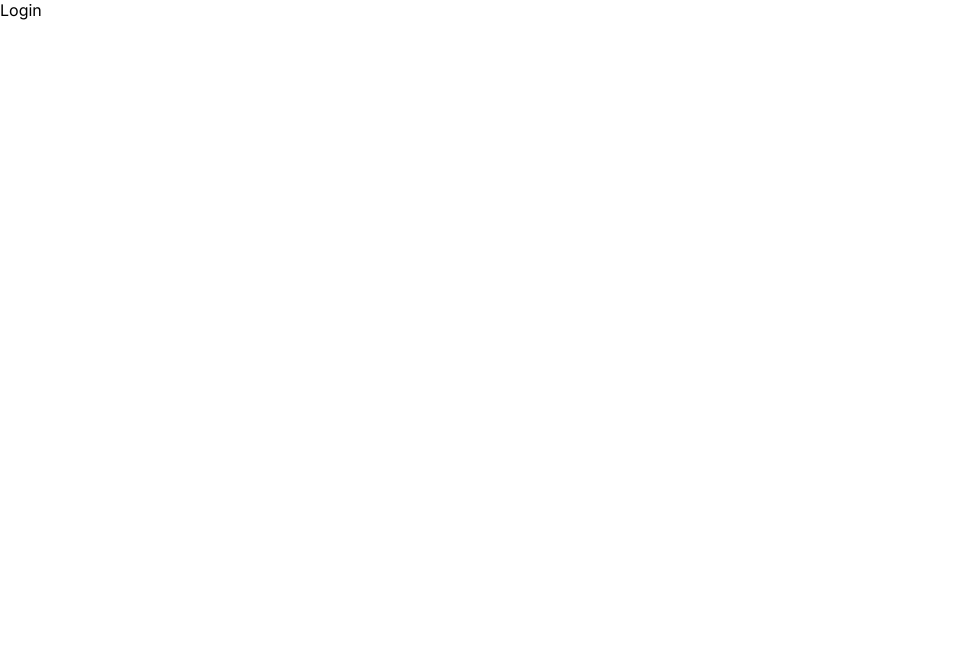
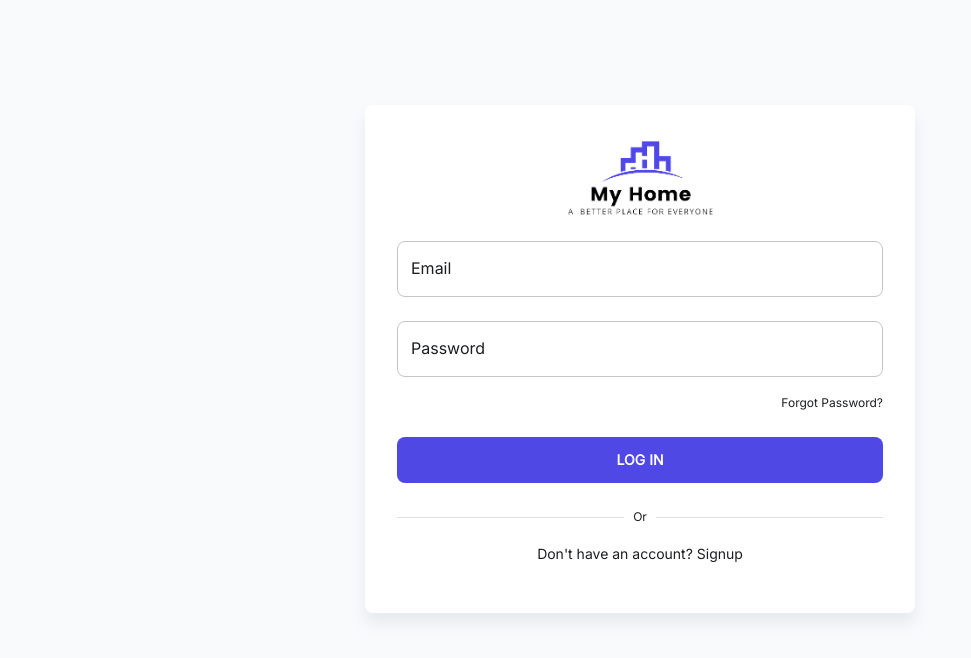
Before and after one commit to HarshSBhatt/My-Home-Solutions, a React (Create React App) app: page /login in a window 1280 px wide. Shown: the top 658 px of the page, without its empty margins (0-971 px from the left). Built offline with nearby package versions, Linux system fonts and the light colour scheme.

Commit message:
login created

```diff
--- a/package.json
+++ b/package.json
@@ -5,8 +5,10 @@
   "dependencies": {
     "@emotion/react": "^11.7.1",
     "@emotion/styled": "^11.6.0",
+    "@hookform/resolvers": "^2.8.8",
     "@mui/icons-material": "^5.3.1",
     "@mui/material": "^5.4.0",
+    "@mui/styles": "^5.4.2",
     "@testing-library/jest-dom": "^5.16.2",
     "@testing-library/react": "^12.1.2",
     "@testing-library/user-event": "^13.5.0",
@@ -16,7 +18,8 @@
     "react-hook-form": "^7.26.1",
     "react-router-dom": "^6.2.1",
     "react-scripts": "5.0.0",
-    "web-vitals": "^2.1.4"
+    "web-vitals": "^2.1.4",
+    "yup": "^0.32.11"
   },
   "scripts": {
     "start": "react-scripts start",
--- a/src/common/constants.js
+++ b/src/common/constants.js
@@ -4,6 +4,7 @@ export const ROUTES = {
   HOME: "/",
   LOGIN: "/login",
   LOGOUT: "/logout",
+  FORGOT_PASSWORD: "/forgot-password",
   SIGNUP: "/register",
   // Dashboard Routes
   MAIN: "/app/*",
--- a/src/common/theme.js
+++ b/src/common/theme.js
@@ -23,6 +23,9 @@ const theme = createTheme({
   typography: {
     useNextVariants: true,
     fontFamily: ["Inter", "sans-serif"].join(","),
+    allVariants: {
+      color: "#1c1e21",
+    },
   },
 });
 
--- /dev/null
+++ b/src/common/validationSchema.js
@@ -0,0 +1,11 @@
+import * as yup from "yup";
+
+export const LoginSchema = yup.object().shape({
+  email: yup
+    .string()
+    .trim()
+    .email("Please enter valid email")
+    .required("Please enter your email"),
+
+  password: yup.string().required("Please Enter your password"),
+});
--- a/src/index.css
+++ b/src/index.css
@@ -6,7 +6,13 @@
   font-family: "Inter", sans-serif;
 }
 
+a {
+  text-decoration: none;
+  color: unset;
+}
+
 body {
+  background-color: rgb(249, 250, 252);
   margin: 0;
   -webkit-font-smoothing: antialiased;
   -moz-osx-font-smoothing: grayscale;
--- /dev/null
+++ b/src/modules/auth/components/ForgotPassword.js
@@ -0,0 +1,7 @@
+import React from "react";
+
+function ForgotPassword() {
+  return <div>ForgotPassword</div>;
+}
+
+export default ForgotPassword;
--- a/src/modules/auth/login/index.js
+++ b/src/modules/auth/login/index.js
@@ -1,7 +1,197 @@
-import React from "react";
+import {
+  Box,
+  Button,
+  Grid,
+  TextField,
+  Typography,
+  Divider,
+} from "@mui/material";
+import { makeStyles } from "@mui/styles";
+import { useForm } from "react-hook-form";
+import { yupResolver } from "@hookform/resolvers/yup";
+import * as ActionTypes from "common/actionTypes";
+
+import React, { useState, forwardRef, useEffect } from "react";
+import logo from "assets/images/logo.png";
+import api from "common/api";
+import Snackbar from "@mui/material/Snackbar";
+import MuiAlert from "@mui/material/Alert";
+import { Link, useNavigate } from "react-router-dom";
+import { AppContext } from "AppContext";
+import { useContext } from "react";
+import { LoginSchema } from "common/validationSchema";
+import { ROUTES } from "common/constants";
+
+const EAlert = forwardRef(function Alert(props, ref) {
+  return <MuiAlert elevation={6} ref={ref} variant="filled" {...props} />;
+});
+
+const useStyles = makeStyles((theme) => ({
+  root: {
+    paddingTop: 105,
+    paddingBottom: 105,
+    paddingRight: 16,
+    paddingLeft: 16,
+    maxWidth: 550,
+    marginLeft: "auto",
+    marginRight: "auto",
+    display: "flex",
+    flexDirection: "column",
+    justifyContent: "center",
+    alignItems: "center",
+  },
+  paper: {
+    backgroundColor: "#fff",
+    transition: "box-shadow 300ms cubic-bezier(0.4, 0, 0.2, 1) 0ms",
+    padding: theme.spacing(4),
+    boxShadow: "rgb(100 116 139 / 12%) 0px 10px 15px",
+    borderRadius: 8,
+  },
+  form: {
+    width: "100%",
+  },
+  formGrid: {
+    display: "flex",
+    flexDirection: "column",
+  },
+  inputGrid: {
+    margin: "16px 0px 8px",
+  },
+  submit: {
+    padding: "20px",
+  },
+  buttonBox: {
+    margin: "24px 0px 8px",
+    "& button": {
+      padding: "11px 22px",
+      fontWeight: 600,
+    },
+  },
+}));
 
 function Login() {
-  return <div>Login</div>;
+  const {
+    state: { authenticated },
+    dispatch,
+  } = useContext(AppContext);
+  const [loading, setLoading] = useState(false);
+  const [open, setOpen] = useState(false);
+  const classes = useStyles();
+  const navigate = useNavigate();
+
+  useEffect(() => {
+    if (authenticated) {
+      navigate("/");
+    }
+    // eslint-disable-next-line
+  }, [authenticated]);
+
+  const {
+    register,
+    formState: { errors },
+    handleSubmit,
+  } = useForm({
+    resolver: yupResolver(LoginSchema),
+  });
+
+  const onSubmit = async (formData) => {
+    setLoading(true);
+    try {
+      const res = await api.post("/users/login", formData);
+      const { data } = res;
+      if (data.status === true) {
+        dispatch({ type: ActionTypes.SET_CURRENT_USER, data: formData.email });
+        dispatch({ type: ActionTypes.SET_AUTHENTICATED, data: true });
+      }
+    } catch (error) {
+      setOpen(true);
+    } finally {
+      setLoading(false);
+    }
+  };
+
+  const handleClose = (event, reason) => {
+    if (reason === "clickaway") {
+      return;
+    }
+
+    setOpen(false);
+  };
+
+  return (
+    <Box className={classes.root} container>
+      <Snackbar open={open} autoHideDuration={6000} onClose={handleClose}>
+        <EAlert onClose={handleClose} severity="error" sx={{ width: "100%" }}>
+          Invalid email or password
+        </EAlert>
+      </Snackbar>
+      <div className={classes.paper}>
+        <Box pb={3} display="flex" justifyContent="center">
+          <img src={logo} alt="My Home" height={80} />
+        </Box>
+        <form className={classes.form} onSubmit={handleSubmit(onSubmit)}>
+          <Grid className={classes.formGrid} container spacing={3}>
+            <Grid className={classes.inputGrid} item xs={12} sm={12}>
+              <TextField
+                {...register("email")}
+                variant="outlined"
+                fullWidth
+                label="Email"
+                name="email"
+                autoComplete="off"
+                error={!!errors.email}
+                helperText={errors.email ? errors.email.message : ""}
+              />
+            </Grid>
+            <Grid className={classes.inputGrid} item xs={12} sm={12}>
+              <TextField
+                {...register("password")}
+                type="password"
+                variant="outlined"
+                fullWidth
+                label="Password"
+                name="password"
+                autoComplete="off"
+                error={!!errors.password}
+                helperText={errors.password ? errors.password.message : ""}
+              />
+            </Grid>
+          </Grid>
+          <Box display="flex" justifyContent="flex-end" pt={2}>
+            <Typography variant="caption" component="div">
+              <Link to={ROUTES.FORGOT_PASSWORD}>Forgot Password?</Link>
+            </Typography>
+          </Box>
+          <Box className={classes.buttonBox} textTransform="lowercase">
+            <Button
+              disableElevation
+              type="submit"
+              disabled={loading}
+              fullWidth
+              variant="contained"
+              color="primary"
+            >
+              Log In
+            </Button>
+          </Box>
+        </form>
+        <Box py={2}>
+          <Divider>
+            <Typography variant="caption" component="div">
+              Or
+            </Typography>
+          </Divider>
+          <Box pt={2} display="flex" justifyContent="center">
+            <Link to={ROUTES.SIGNUP}>
+              <Typography variant="subtitle2" component="div">
+                Don't have an account? Signup
+              </Typography>
+            </Link>
+          </Box>
+        </Box>
+      </div>
+    </Box>
+  );
 }
 
 export default Login;
--- a/src/modules/home/index.js
+++ b/src/modules/home/index.js
@@ -1,6 +1,14 @@
-import React from "react";
+import { ROUTES } from "common/constants";
+import React, { useEffect } from "react";
+import { useNavigate } from "react-router-dom";
 
 function Homepage() {
+  const navigate = useNavigate();
+  // TODO: remove this after homepage setup
+  useEffect(() => {
+    navigate(ROUTES.LOGIN);
+    // eslint-disable-next-line
+  }, []);
   return <div>This is homepage</div>;
 }
 
--- a/src/routes/index.js
+++ b/src/routes/index.js
@@ -10,6 +10,7 @@ import Login from "modules/auth/login";
 import Signup from "modules/auth/signup";
 import PrivateRoute from "PrivateRoute";
 import Homepage from "modules/home";
+import ForgotPassword from "modules/auth/components/ForgotPassword";
 
 function Routing() {
   const location = useLocation();
@@ -25,6 +26,10 @@ function Routing() {
     {
       pageLink: ROUTES.SIGNUP,
       view: Signup,
+    },
+    {
+      pageLink: ROUTES.FORGOT_PASSWORD,
+      view: ForgotPassword,
     },
     {
       pageLink: ROUTES.ERROR,
```
Also changed, not shown: src/modules/auth/components/Logout.js (added, +22 -0 lines), src/assets/images/logo.png (added), 1 other file (tests, documents, lock files or other folders).
